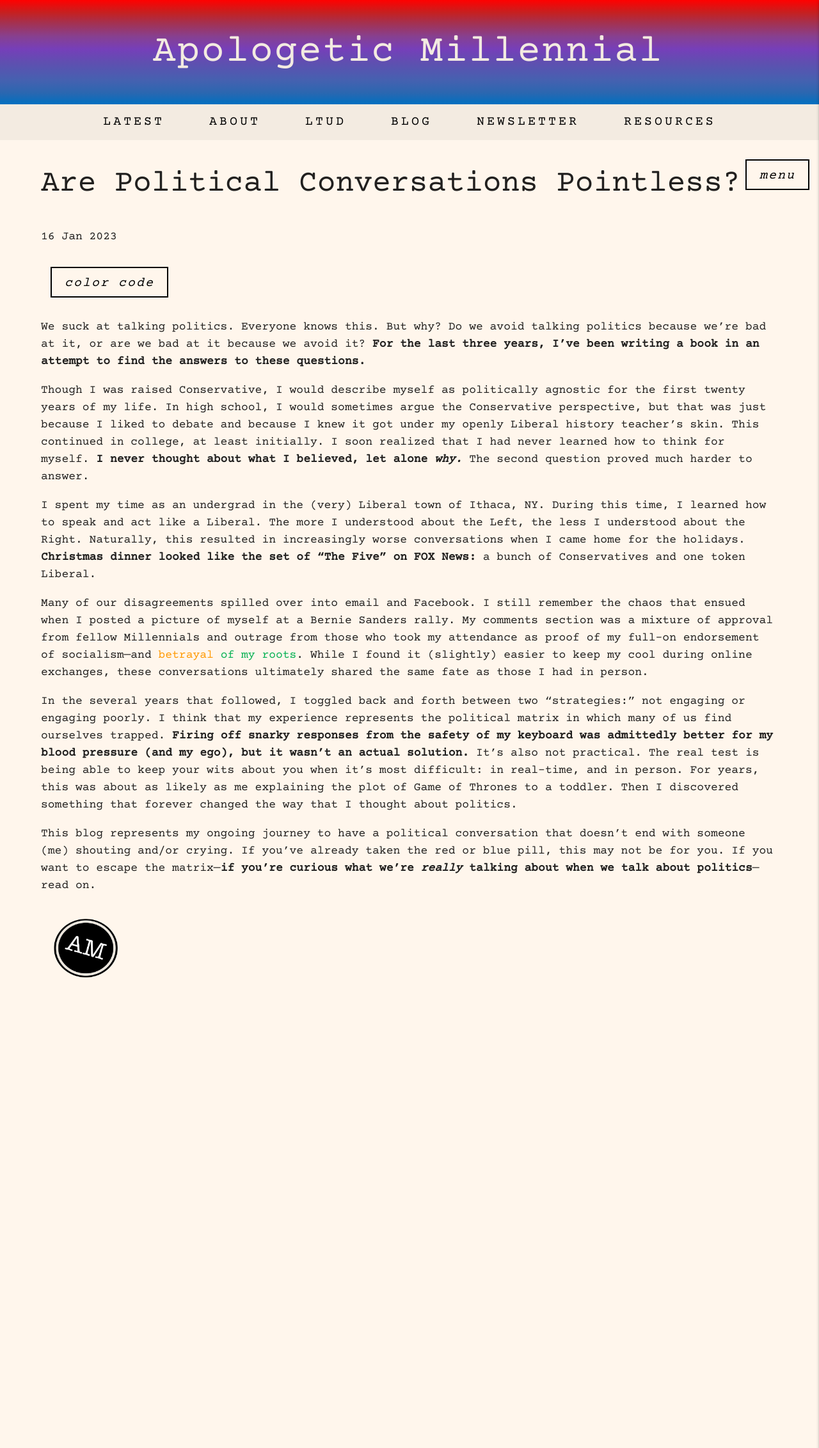
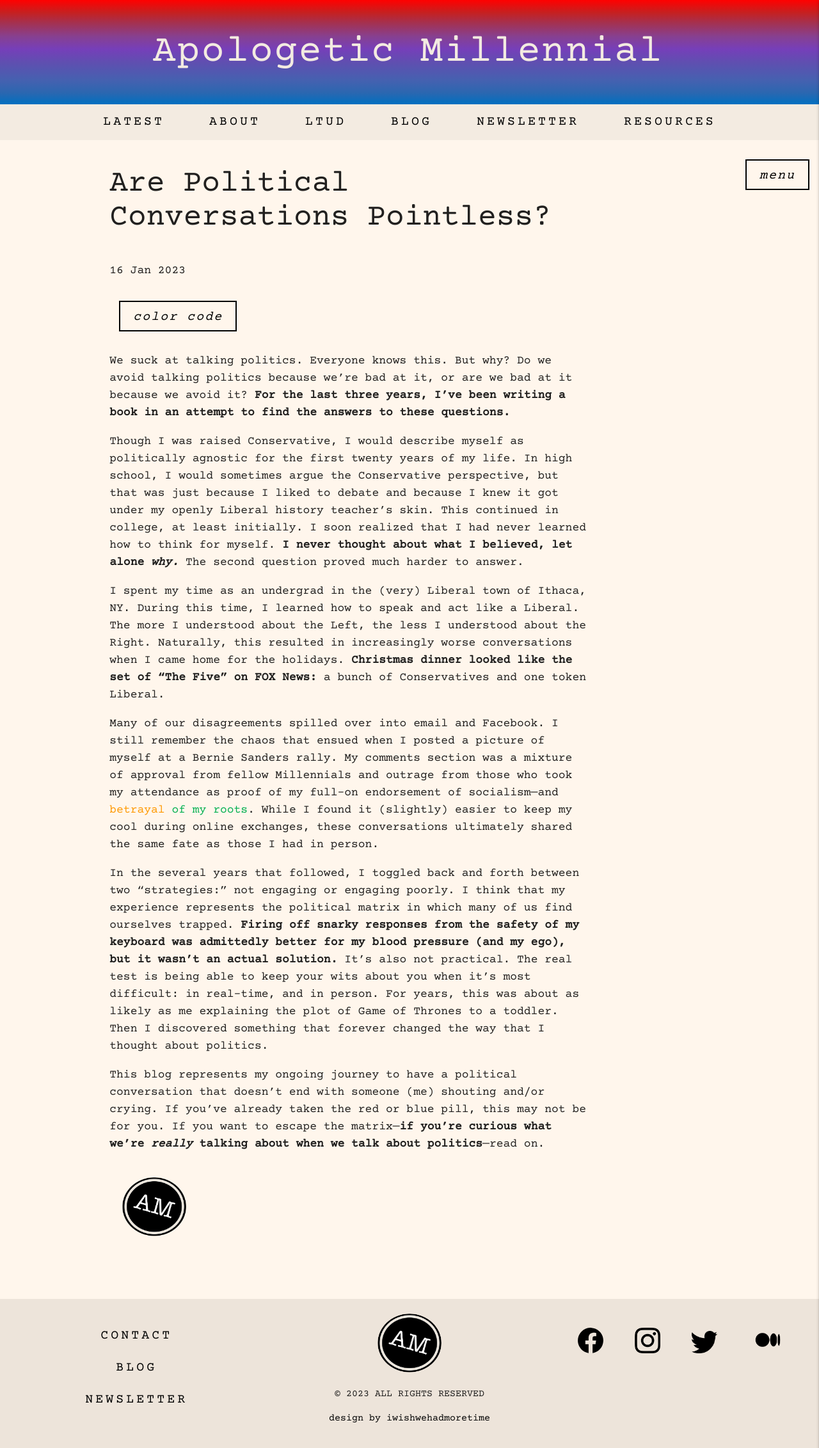
Before and after one commit to khiciste/apologetic_millennial, a Jekyll site: the page built from _posts/2023-01-16-are-political-conversations-pointless.html, in a window 1280 px wide. Shown: the whole page at 64% size. Built offline with Jekyll 4.4.1, drawn with Linux system fonts in a browser that asks for light colours; some web fonts are replaced.

Commit message:
miising row on post template

```diff
--- a/_layouts/post.html
+++ b/_layouts/post.html
@@ -1,6 +1,8 @@
 ---
 layout: default
 ---
+<div class="row">
+
   <!-- color code modal -->
   <div id="color-code-modal" class="modal">
     <div class="modal-content review">
@@ -21,8 +23,8 @@
   </div>
 
   <!-- individual foundation modals ------------------------------------>
-  <!-- communication modal -->
   <div id="modal-triggers">
+    <!-- communication modal -->
     <div id="communication-modal" class="modal">
       <div class="modal-content review">
         <h2 class="communication">COMMUNICATION</h2>
@@ -125,6 +127,7 @@
       <p>_____________________________</p>
     </div>
 
+  <!-- CONTENT ====================================================-->
   <div class="col s12 offset-l1 l8">
     <h1>{{ page.title }}</h1>
     <p class="meta">{{ page.date | date_to_string }}</p>
```
